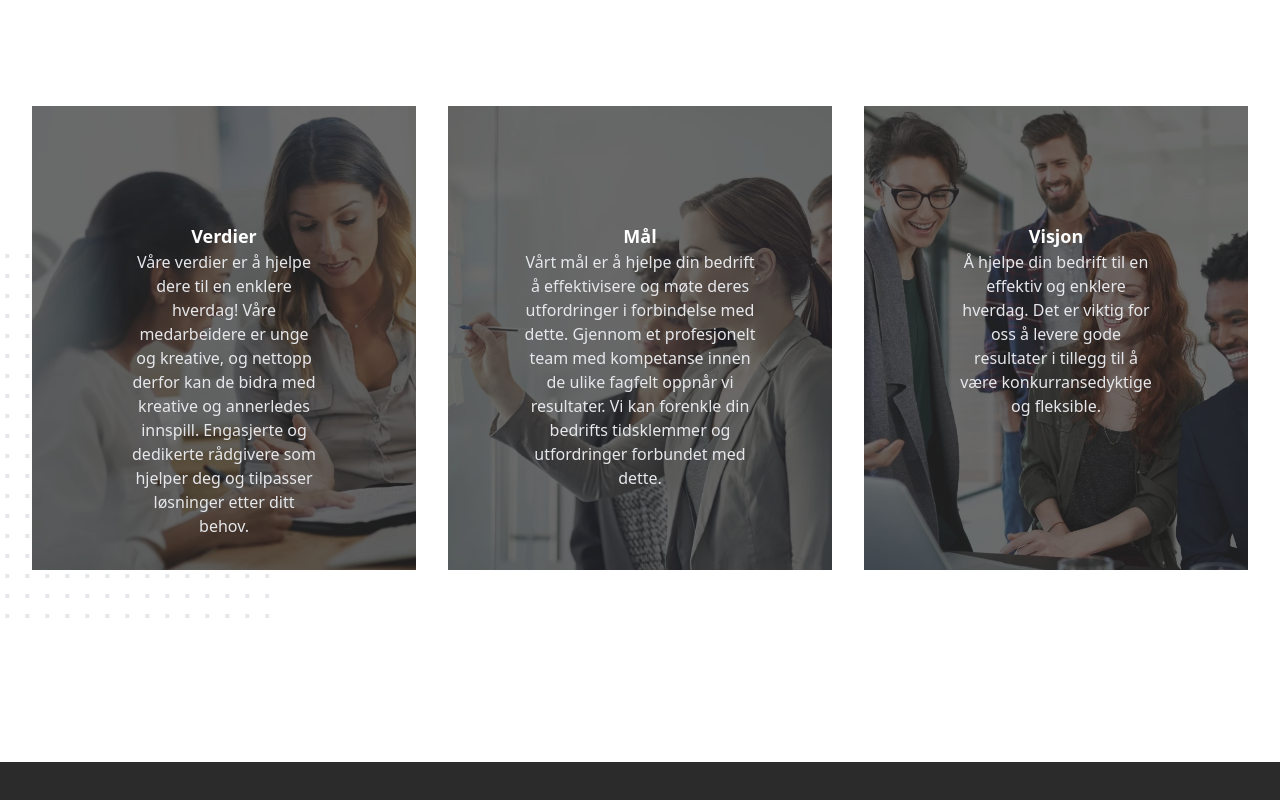
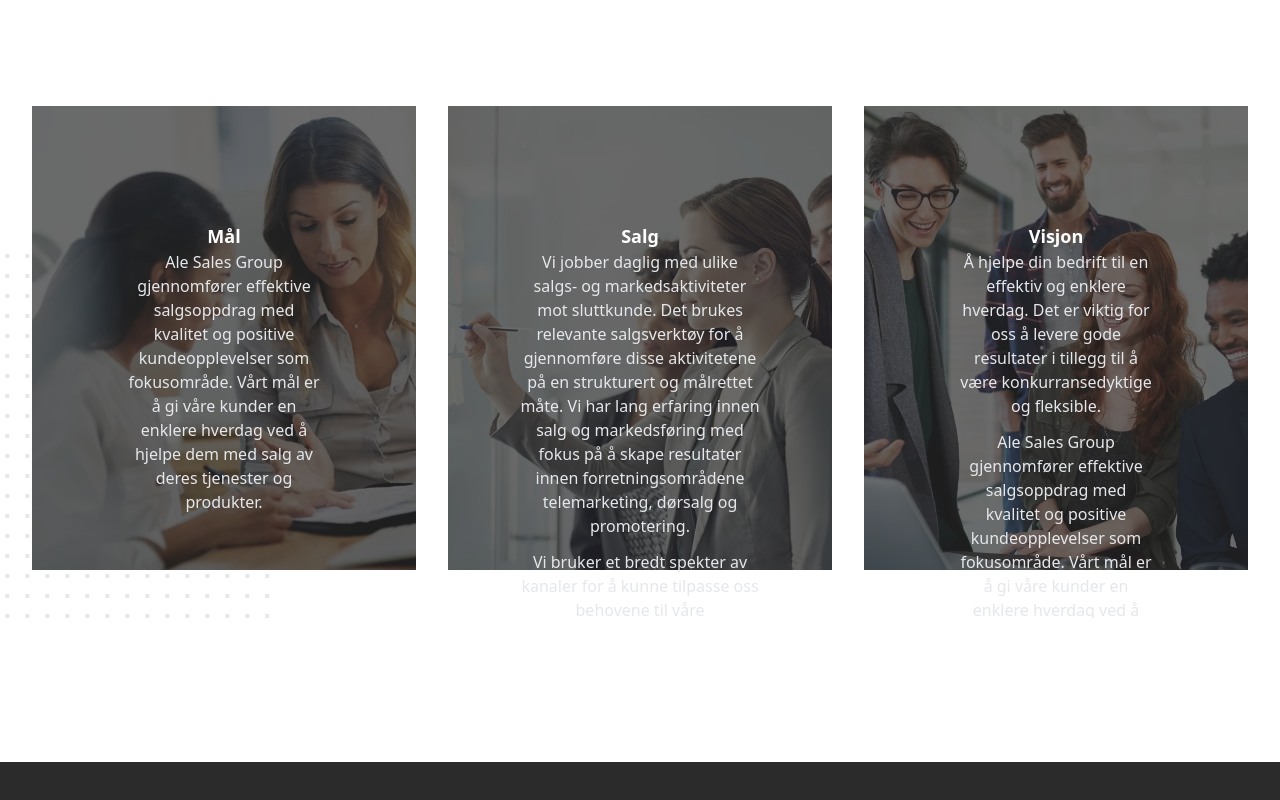
Before and after one commit to NikolaiWaerpen/ale-sales-group, a Next.js app: page / in a window 1280 px wide. Shown: the part 1162-1962 px from the top of the page. Built offline with nearby package versions, Linux system fonts and the light colour scheme; what @tailwindcss/typography would draw is missing.

Commit message:
chore: change feature text

```diff
--- a/src/components/Home/Features/index.tsx
+++ b/src/components/Home/Features/index.tsx
@@ -105,15 +105,13 @@
               <div className="absolute top-1/4 left-1/2">
                 <div className="relative -left-1/2">
                   <div className="grid place-items-center">
-                    <h3 className="text-white text-lg font-semibold">
-                      Verdier
-                    </h3>
+                    <h3 className="text-white text-lg font-semibold">Mål</h3>
                     <p className="text-gray-200 text-center">
-                      Våre verdier er å hjelpe dere til en enklere hverdag! Våre
-                      medarbeidere er unge og kreative, og nettopp derfor kan de
-                      bidra med kreative og annerledes innspill. Engasjerte og
-                      dedikerte rådgivere som hjelper deg og tilpasser løsninger
-                      etter ditt behov.
+                      {/* Våre verdier er å hjelpe dere til en enklere hverdag! */}
+                      Ale Sales Group gjennomfører effektive salgsoppdrag med
+                      kvalitet og positive kundeopplevelser som fokusområde.
+                      Vårt mål er å gi våre kunder en enklere hverdag ved å
+                      hjelpe dem med salg av deres tjenester og produkter.
                     </p>
                   </div>
                 </div>
@@ -127,13 +125,40 @@
               <div className="absolute top-1/4 left-1/2">
                 <div className="relative -left-1/2">
                   <div className="grid place-items-center w-60">
-                    <h3 className="text-white text-lg font-semibold">Mål</h3>
+                    <h3 className="text-white text-lg font-semibold">Salg</h3>
                     <p className="text-gray-200 text-center">
-                      Vårt mål er å hjelpe din bedrift å effektivisere og møte
+                      {/* Vårt mål er å hjelpe din bedrift å effektivisere og møte
                       deres utfordringer i forbindelse med dette. Gjennom et
                       profesjonelt team med kompetanse innen de ulike fagfelt
                       oppnår vi resultater. Vi kan forenkle din bedrifts
-                      tidsklemmer og utfordringer forbundet med dette.
+                    tidsklemmer og utfordringer forbundet med dette. */}
+                      {/*  */}
+                      {/* Vi spesialiser oss på strategisk kommunikasjon mellom
+                      bedrifter og deres sluttbrukere ansikt til ansikt. */}
+                      {/*  */}
+                      {/* Byrået jobber oftest via "under-radaren"-kanaler som field
+                      marketing, word-of-motuh marketing og sosiale medier. Man
+                      legger vekt på at salg og omdømme er to sider av samme
+                      sak. Dette innebærer at enhver salgssituasjon mellom en
+                      representant for et produkt eller tjeneste og en kunde
+                    også innebærer en viktig omdømmefaktor */}
+                      Vi jobber daglig med ulike salgs- og markedsaktiviteter
+                      mot sluttkunde. Det brukes relevante salgsverktøy for å
+                      gjennomføre disse aktivitetene på en strukturert og
+                      målrettet måte. Vi har lang erfaring innen salg og
+                      markedsføring med fokus på å skape resultater innen
+                      forretningsområdene telemarketing, dørsalg og promotering.
+                      {/* Vi har gjennom mange år i bransjen opparbeidet oss et
+                      solid nettverk med tilgang til høykompetente agenter. Vi
+                      kan vise til solid kunnskap og meget gode resultater
+                    gjennom flere år i et tøft og konkurranseutsatt marked. */}
+                      {/*  */}
+                    </p>
+                    <p className="text-gray-200 text-center mt-3">
+                      Vi bruker et bredt spekter av kanaler for å kunne tilpasse
+                      oss behovene til våre oppdragsgivere og det er
+                      kombinasjonen og synergien mellom kanalene som ofte gir de
+                      beste resultatene.
                     </p>
                   </div>
                 </div>
@@ -153,6 +178,12 @@
                       Det er viktig for oss å levere gode resultater i tillegg
                       til å være konkurransedyktige og fleksible.
                     </p>
+                    <p className="text-gray-200 text-center mt-3">
+                      Ale Sales Group gjennomfører effektive salgsoppdrag med
+                      kvalitet og positive kundeopplevelser som fokusområde.
+                      Vårt mål er å gi våre kunder en enklere hverdag ved å
+                      hjelpe dem med salg av deres tjenester og produkter.
+                    </p>
                   </div>
                 </div>
               </div>
--- a/src/components/Home/Header/index.tsx
+++ b/src/components/Home/Header/index.tsx
@@ -11,8 +11,10 @@
             Ta kontroll over arbeidshverdagen
           </p>
           <p className="max-w-xl mt-5 mx-auto text-xl text-gray-500">
-            Vår filosofi er å tenke nytt og forenkle din hverdag ved å tilby de
-            beste produktene fra ulike bransjer.
+            {/* Vår filosofi er å tenke nytt og forenkle din hverdag ved å tilby de
+            beste produktene fra ulike bransjer. */}
+            Vi spesialiser oss på strategisk kommunikasjon mellom bedrifter og
+            deres sluttbrukere.
           </p>
         </div>
       </div>
```
